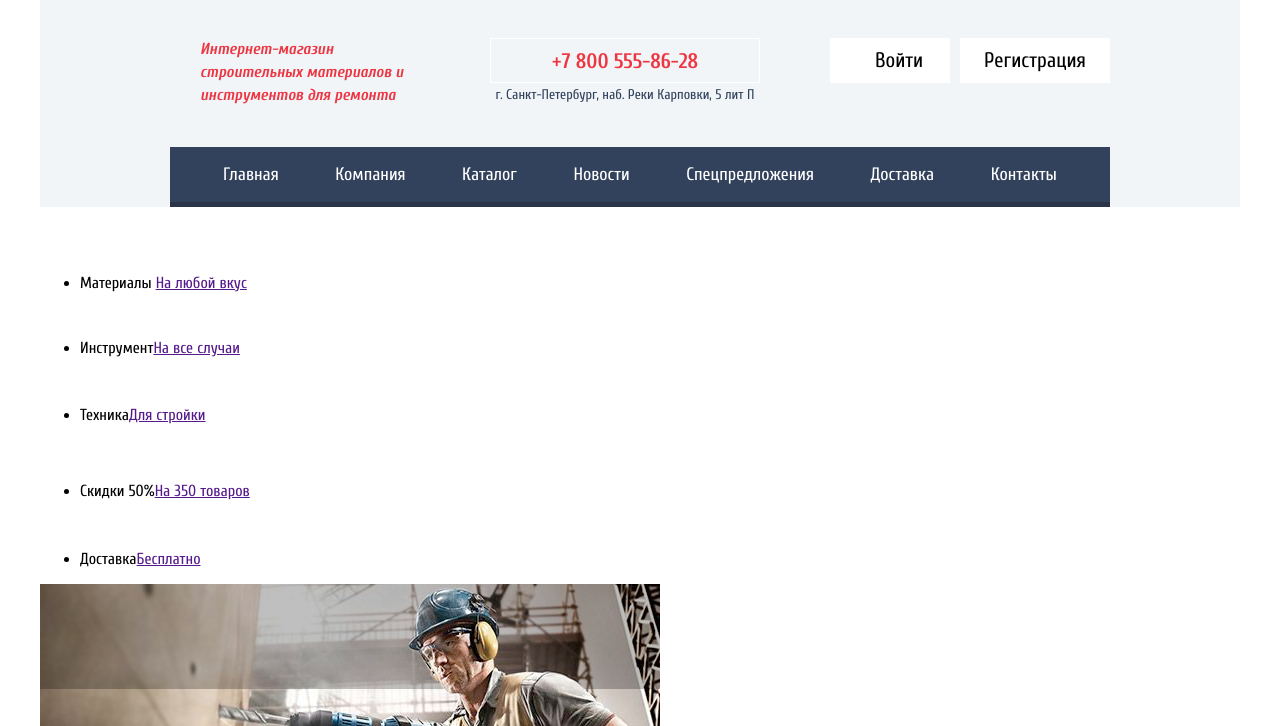
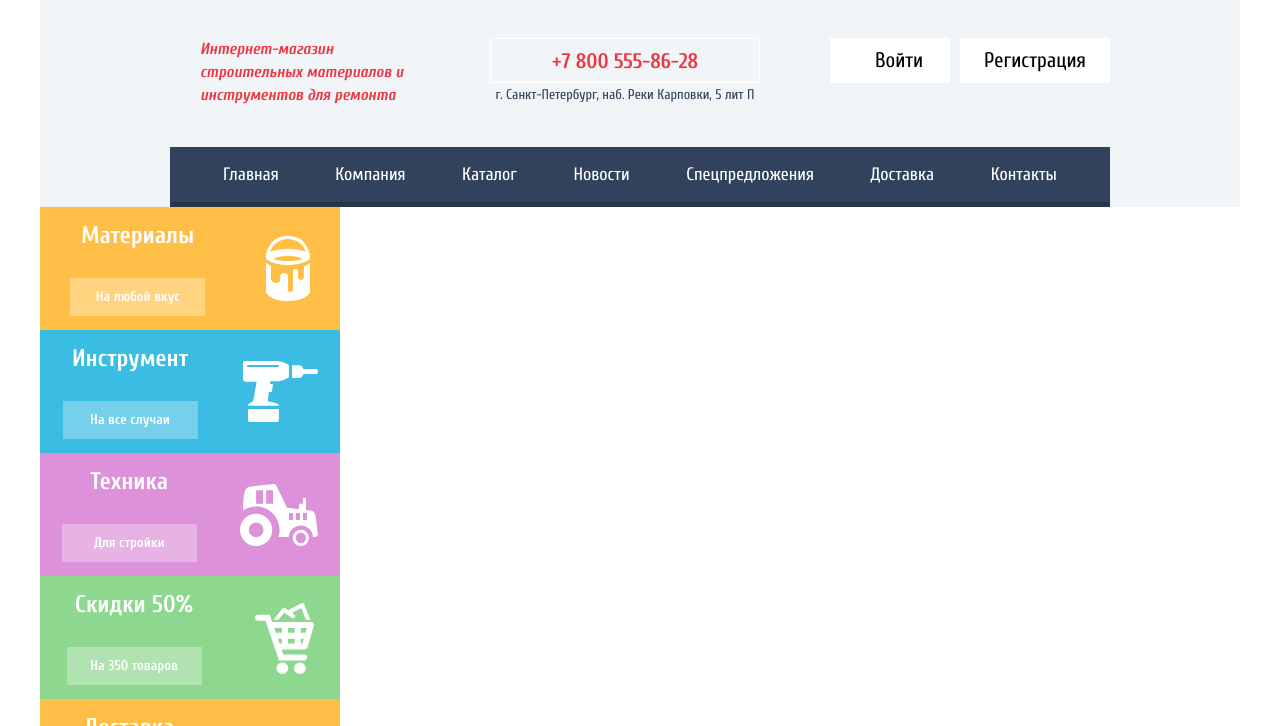
Before and after one commit to Pandenimik/Technomart, a plain HTML site: page index.html in a window 1280 px wide. Shown: the part 50-776 px from the top of the page. Drawn offline with Linux system fonts and the light colour scheme.

Commit message:
Add basic stylzation of promo-items.

```diff
--- a/css/style.css
+++ b/css/style.css
@@ -336,3 +336,52 @@ body {
   background-color: var(--special-background-4);
   color: rgba(255, 255, 255, 0.5);
 }
+
+.promo__list {
+  list-style: none;
+  margin: 0;
+  padding: 0;
+}
+
+.promo__item {
+  color: var(--white);
+  font-size: 24px;
+  line-height: 30px;
+  font-weight: 700;
+  width: 300px;
+  height: 123px;
+  display: flex;
+  flex-direction: column;
+  flex-wrap: wrap;
+  justify-content: space-around;
+  align-items: center;
+}
+
+.promo__item:nth-child(4n + 1) {
+  background-color: var(--special-ylellow);
+}
+
+.promo__item:nth-child(4n + 2) {
+  background-color: var(--special-blue);
+}
+
+.promo__item:nth-child(4n + 3) {
+  background-color: var(--special-lilac);
+}
+
+.promo__item:nth-child(4n + 4) {
+  background-color: var(--special-greenlight);
+}
+
+.promo__button {
+  font-size: 14px;
+  line-height: 18px;
+  background-color: rgba(255, 255, 255, 0.3);
+  text-decoration: none;
+  color: var(--white);
+  display: flex;
+  width: 135px;
+  height: 38px;
+  justify-content: center;
+  align-items: center;
+}
```
